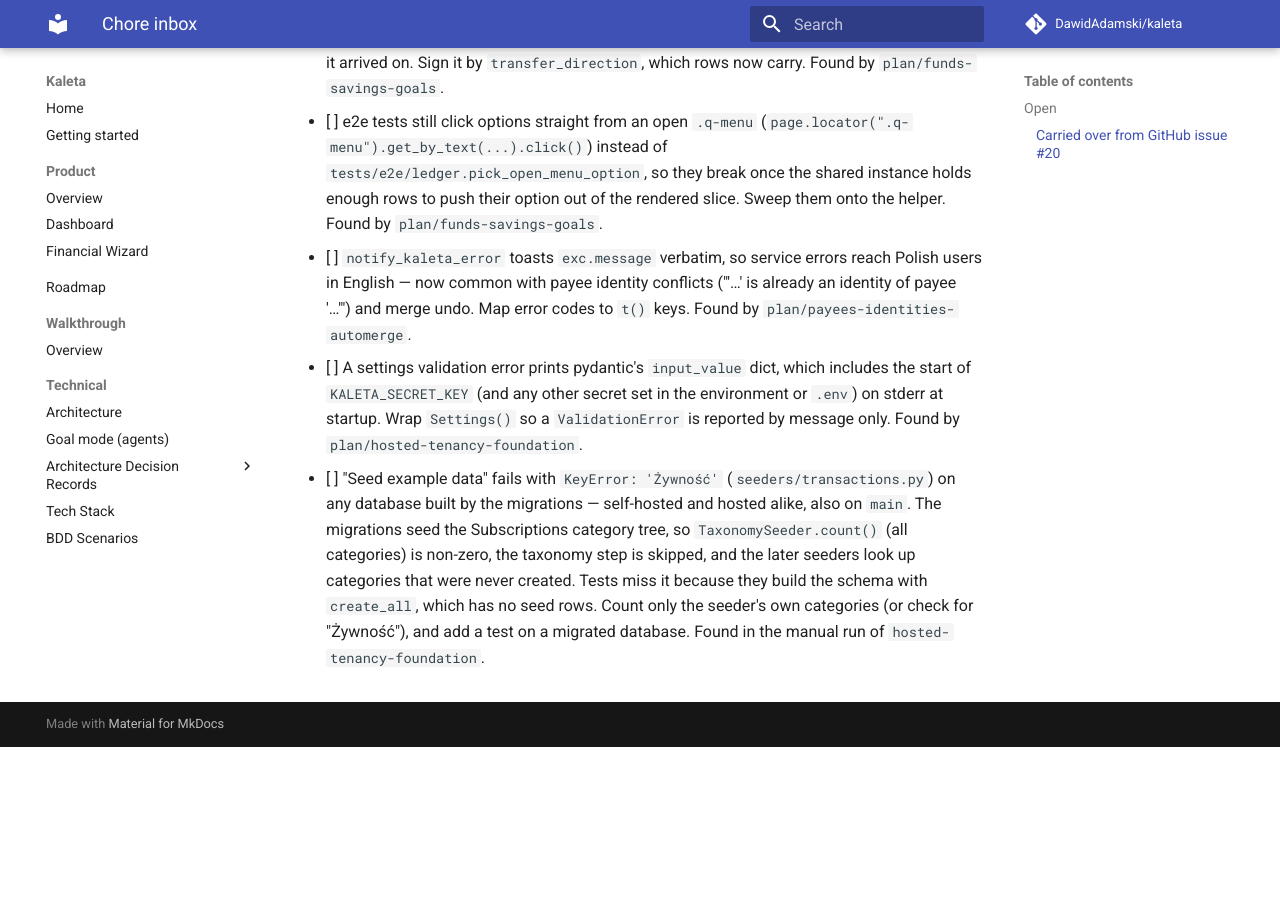
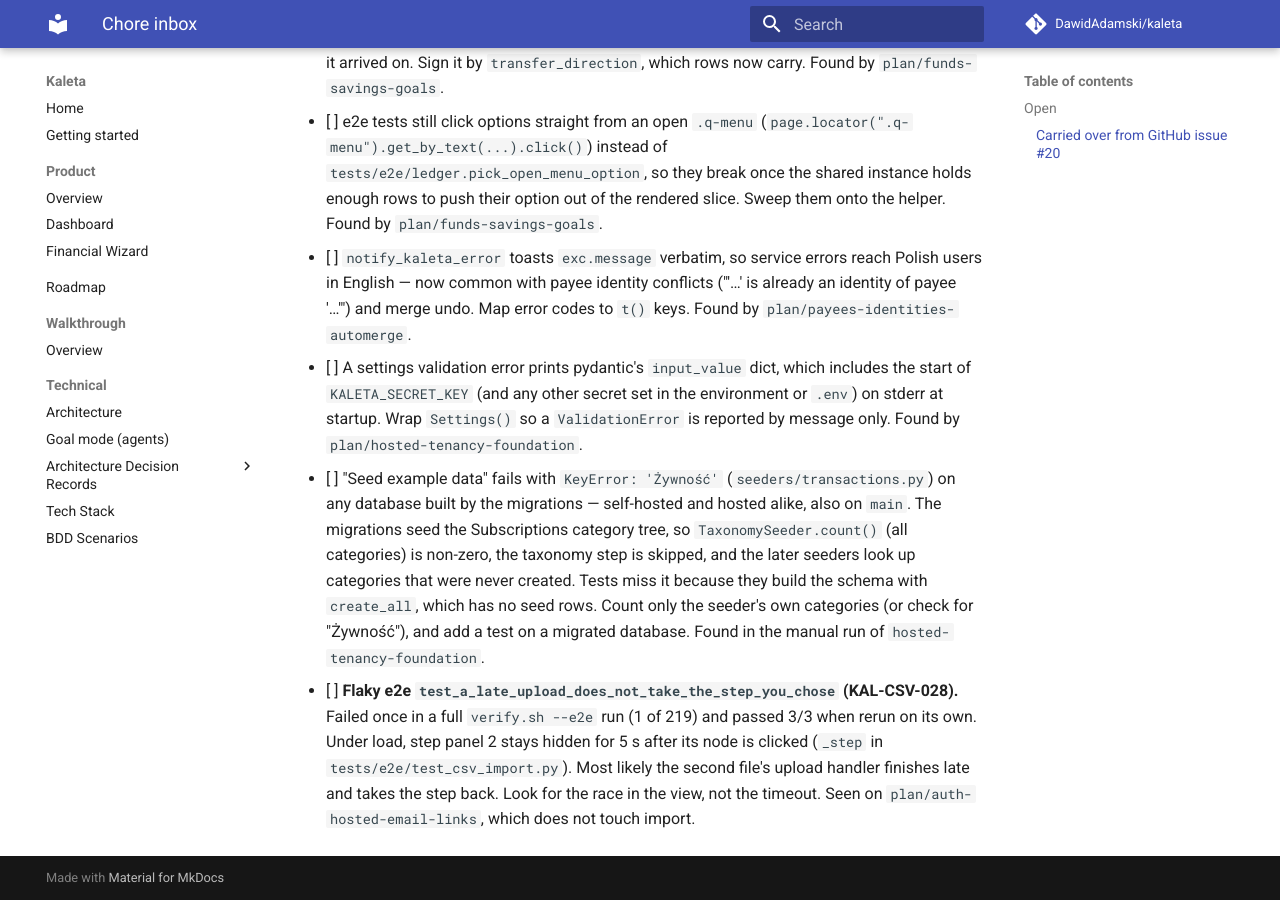
Before and after one commit to DawidAdamski/kaleta, an MkDocs documentation site: the page built from docs/plans/chores.md, in a window 1280 px wide and 900 px high, scrolled down 5567 px. Built offline with MkDocs 1.6.1 and Material for MkDocs 9.7.7, drawn with Linux system fonts in a browser that asks for light colours; comment, search, counter and statistics services are not loaded; before the commit the page ends 6314 px from its top, so only the background shows below that.

Commit message:
docs(chores): flaky KAL-CSV-028 e2e under full-suite load
Co-Authored-By: Claude Opus 5.5 <noreply@anthropic.com>
Claude-Session: https://claude.ai/code/session_01G13kNHdWULrLSsKUgiuQjH

```diff
--- a/docs/plans/chores.md
+++ b/docs/plans/chores.md
@@ -293,3 +293,11 @@ check it still reproduces before acting on it.
       rows. Count only the seeder's own categories (or check for
       "Żywność"), and add a test on a migrated database. Found in the manual
       run of `hosted-tenancy-foundation`.
+- [ ] **Flaky e2e `test_a_late_upload_does_not_take_the_step_you_chose`
+      (KAL-CSV-028).** Failed once in a full `verify.sh --e2e` run (1 of 219)
+      and passed 3/3 when rerun on its own. Under load, step panel 2 stays
+      hidden for 5 s after its node is clicked (`_step` in
+      `tests/e2e/test_csv_import.py`). Most likely the second file's upload
+      handler finishes late and takes the step back. Look for the race in the
+      view, not the timeout. Seen on `plan/auth-hosted-email-links`, which
+      does not touch import.
```
